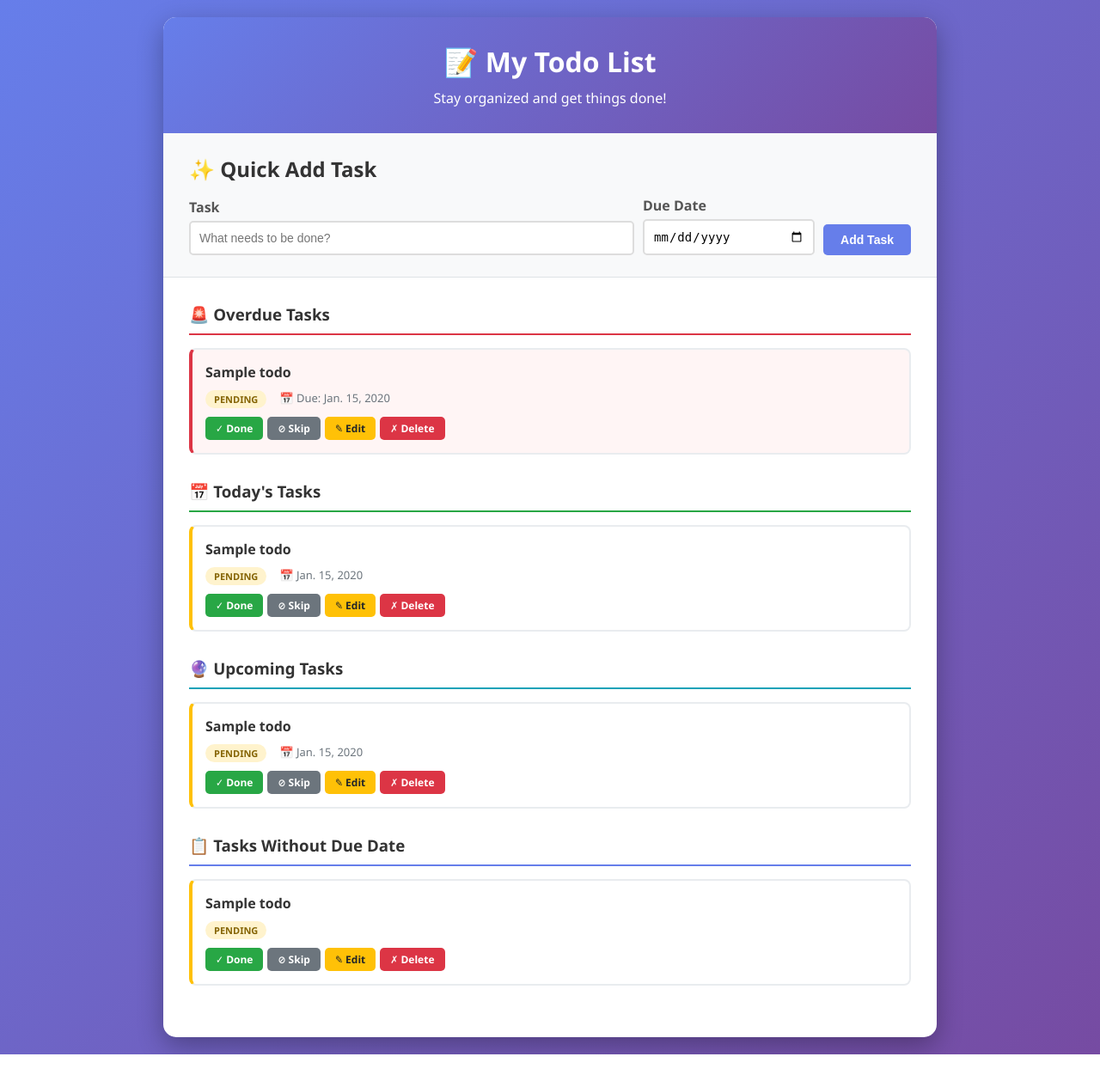
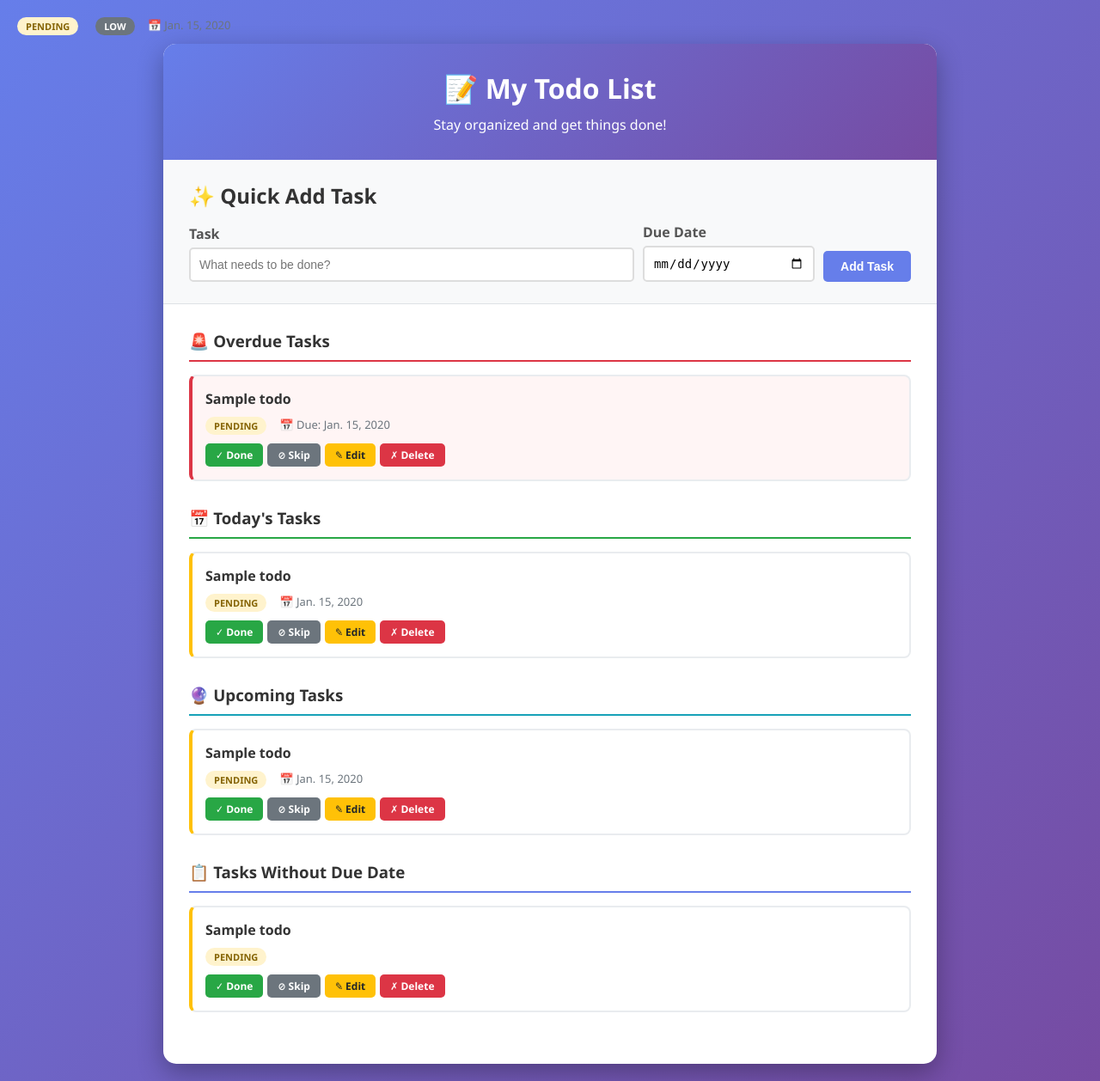
Before and after one commit to eece-4081-fall-2025/sara_howell_todo, a Django app: template todo/templates/todo/todo_list.html in a window 1280 px wide. Shown: the whole page at 86% size. Before the commit the page ends 1227 px from the top, so only its background shows below. Run offline with Django 5.2, Linux system fonts and the light colour scheme; the template is opened without the code that fills it: values that come from a table or form of the project are taken from there, others are empty; tables that the repository leaves empty hold one stand-in row (values such as "Sample post").

Commit message:
TDD Cycle 1 REFACTOR: Add visual priority indicators and improve UX

```diff
--- a/todo/templates/todo/todo_list.html
+++ b/todo/templates/todo/todo_list.html
@@ -2,6 +2,13 @@
 <html lang="en">
 <head>
     <meta charset="UTF-8">
+        <div class="todo-meta">
+            <span class="status-badge status-{{ todo.status }}">{{ todo.get_status_display }}</span>
+            <span class="priority-badge priority-{{ todo.priority }}">{{ todo.get_priority_display }}</span>
+            {% if todo.due_date %}
+            <span>📅 {{ todo.due_date }}</span>
+            {% endif %}
+        </div>
     <meta name="viewport" content="width=device-width, initial-scale=1.0">
     <title>Todo List</title>
     <style>
@@ -200,6 +207,18 @@
             font-size: 48px;
             margin-bottom: 10px;
         }
+        .priority-badge {
+            display: inline-block;
+            padding: 3px 10px;
+            border-radius: 12px;
+            font-size: 11px;
+            font-weight: 600;
+            text-transform: uppercase;
+            margin-left: 5px;
+        }
+        .priority-high { background: #dc3545; color: white; }
+        .priority-medium { background: #ffc107; color: #212529; }
+        .priority-low { background: #6c757d; color: white; }
     </style>
 </head>
 <body>
```
Also changed, not shown: todo/templates/todo/todo_form.html (+7 -0 lines).
